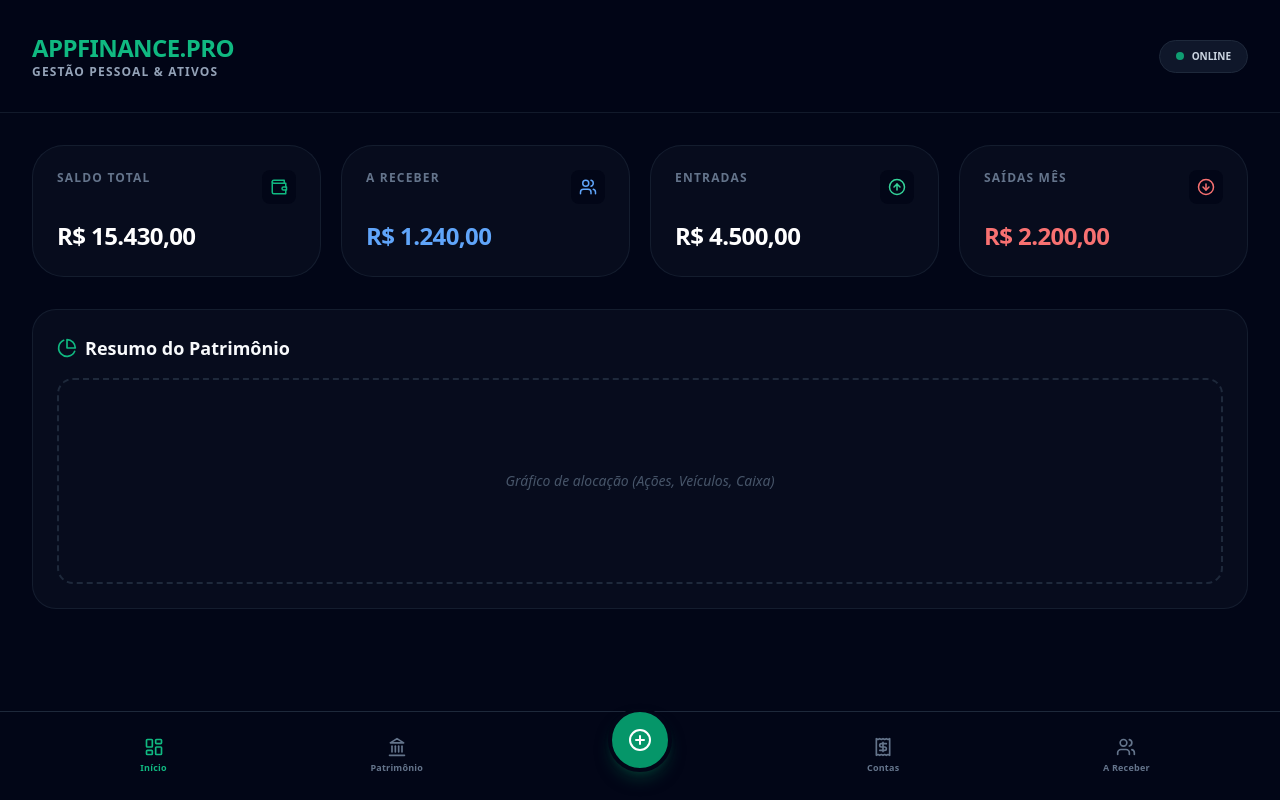
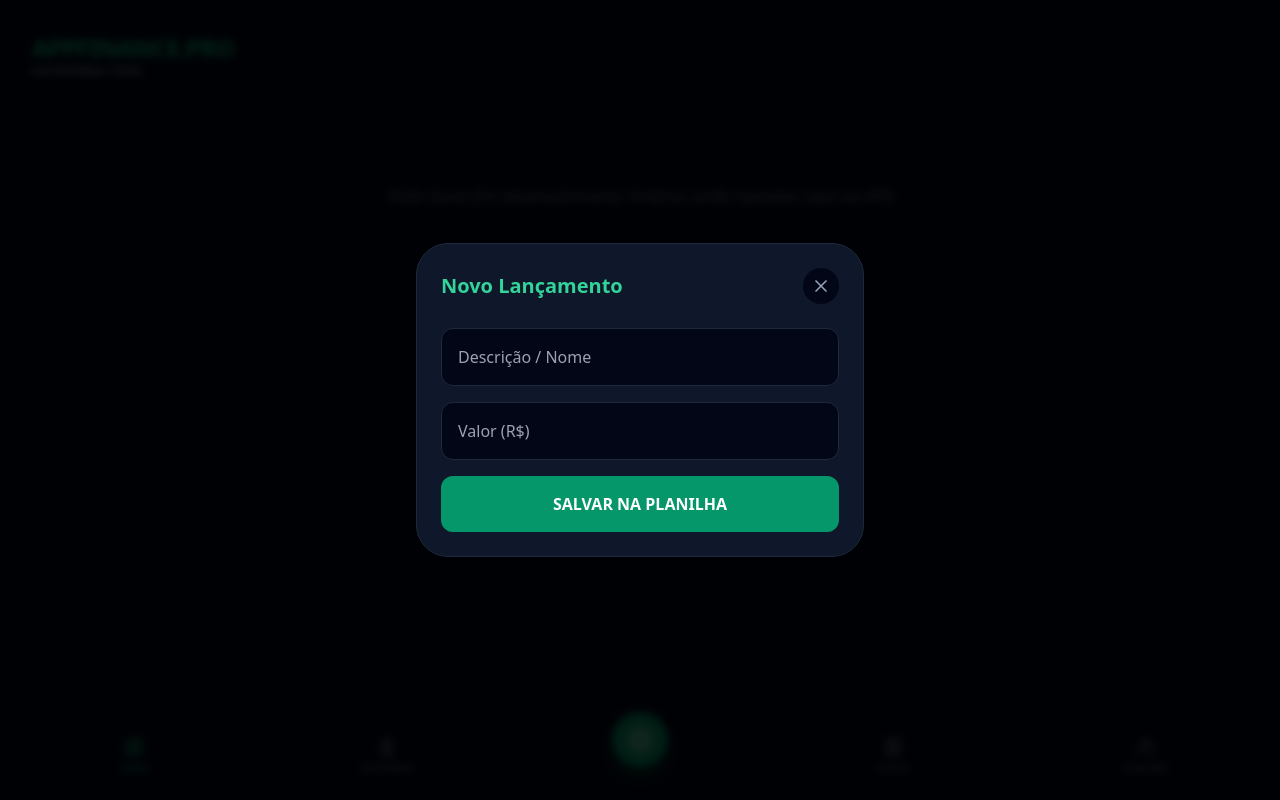
Before and after one commit to cravinhossp5/app_finance, a Next.js app: page / in a window 1280 px wide. Both pictures are taken after a click on the button 639 px from the left and 740 px from the top of the page. Built offline with nearby package versions, Linux system fonts and the light colour scheme.

Commit message:
Update page.js

```diff
--- a/src/app/page.js
+++ b/src/app/page.js
@@ -4,28 +4,34 @@ import { useState } from 'react';
 import {
   Wallet, TrendingUp, ArrowUpCircle, ArrowDownCircle,
   PieChart, LayoutDashboard, Receipt, Users, PlusCircle,
-  CreditCard, Landmark, Car
+  Landmark, Car, X, CheckCircle, Trash2
 } from 'lucide-react';
 
 export default function Dashboard() {
   const [activeTab, setActiveTab] = useState('dashboard');
+  const [isModalOpen, setIsModalOpen] = useState(false);
+
+  // Estados dos formulários dinâmicos
+  const [formData, setFormData] = useState({
+    nome: '', valor: '', data: '', prazo: '', juros: '', status: 'Pendente', obs: ''
+  });
+
+  const handleLancar = () => {
+    // Aqui entrará o fetch para a API enviando { action: 'adicionar', dados: [...] }
+    console.log("Enviando para a planilha:", activeTab, formData);
+    setIsModalOpen(false);
+    setFormData({ nome: '', valor: '', data: '', prazo: '', juros: '', status: 'Pendente', obs: '' });
+  };
 
   return (
-    <main className="min-h-screen bg-slate-950 text-slate-50 pb-24 font-sans">
-
-      {/* Header Fixo */}
+    <main className="min-h-screen bg-slate-950 text-slate-50 pb-24 font-sans relative">
       <header className="sticky top-0 z-10 bg-slate-950/80 backdrop-blur-md border-b border-slate-800/60 p-4 md:p-8 flex justify-between items-center">
         <div>
           <h1 className="text-xl md:text-2xl font-black tracking-tight text-emerald-500">APPFINANCE.PRO</h1>
-          <p className="text-slate-400 text-[10px] md:text-xs uppercase tracking-widest font-bold">Gestão Pessoal & Ativos</p>
-        </div>
-        <div className="bg-slate-900 border border-slate-800 px-3 py-1.5 md:px-4 md:py-2 rounded-full flex items-center gap-2">
-          <div className="w-2 h-2 bg-emerald-500 rounded-full animate-pulse"></div>
-          <span className="text-[9px] md:text-[10px] font-bold text-slate-300">ONLINE</span>
+          <p className="text-slate-400 text-[10px] uppercase tracking-widest font-bold">Autonomia Total</p>
         </div>
       </header>
 
-      {/* Área de Conteúdo Dinâmico */}
       <div className="p-4 md:p-8">
         {activeTab === 'dashboard' && <DashboardView />}
         {activeTab === 'patrimonio' && <PatrimonioView />}
@@ -33,13 +39,15 @@ export default function Dashboard() {
         {activeTab === 'receber' && <AReceberView />}
       </div>
 
-      {/* Menu de Navegação Inferior (Mobile First) */}
-      <nav className="fixed bottom-0 w-full bg-slate-950 border-t border-slate-800 flex justify-around items-center p-3 z-50 px-2 md:px-8 pb-safe">
+      {/* Botão Flutuante Central que abre o Modal de Lançamento */}
+      <nav className="fixed bottom-0 w-full bg-slate-950 border-t border-slate-800 flex justify-around items-center p-3 z-40 px-2 pb-safe">
         <NavButton active={activeTab === 'dashboard'} onClick={() => setActiveTab('dashboard')} icon={<LayoutDashboard size={20} />} label="Início" />
         <NavButton active={activeTab === 'patrimonio'} onClick={() => setActiveTab('patrimonio')} icon={<Landmark size={20} />} label="Patrimônio" />
 
-        {/* Botão Central de Novo Lançamento */}
-        <button className="bg-emerald-600 text-white p-4 rounded-full shadow-lg shadow-emerald-900/50 hover:scale-105 active:scale-95 transition-all -translate-y-4 border-4 border-slate-950">
+        <button
+          onClick={() => setIsModalOpen(true)}
+          className="bg-emerald-600 text-white p-4 rounded-full shadow-lg shadow-emerald-900/50 hover:bg-emerald-500 active:scale-95 transition-all -translate-y-4 border-4 border-slate-950 flex-shrink-0"
+        >
           <PlusCircle size={24} />
         </button>
 
@@ -47,118 +55,131 @@ export default function Dashboard() {
         <NavButton active={activeTab === 'receber'} onClick={() => setActiveTab('receber')} icon={<Users size={20} />} label="A Receber" />
       </nav>
 
+      {/* Modal Dinâmico de Lançamento */}
+      {isModalOpen && (
+        <div className="fixed inset-0 bg-black/80 backdrop-blur-sm z-50 flex items-end md:items-center justify-center p-4">
+          <div className="bg-slate-900 w-full max-w-md rounded-[2rem] border border-slate-800 p-6 animate-in slide-in-from-bottom-10">
+            <div className="flex justify-between items-center mb-6">
+              <h3 className="font-black text-xl text-emerald-400">
+                {activeTab === 'patrimonio' ? 'Adicionar Ativo' :
+                 activeTab === 'receber' ? 'Novo Devedor' :
+                 activeTab === 'contas' ? 'Nova Conta Fixa' : 'Novo Lançamento'}
+              </h3>
+              <button onClick={() => setIsModalOpen(false)} className="text-slate-400 hover:text-white p-2 bg-slate-950 rounded-full"><X size={20}/></button>
+            </div>
+
+            <div className="space-y-4">
+              <input type="text" placeholder="Descrição / Nome" className="w-full bg-slate-950 border border-slate-800 rounded-xl p-4 text-white focus:border-emerald-500 outline-none" value={formData.nome} onChange={(e) => setFormData({...formData, nome: e.target.value})} />
+
+              <div className="flex gap-4">
+                <input type="number" placeholder="Valor (R$)" className="w-full bg-slate-950 border border-slate-800 rounded-xl p-4 text-white focus:border-emerald-500 outline-none" value={formData.valor} onChange={(e) => setFormData({...formData, valor: e.target.value})} />
+
+                {/* Campos Específicos por Aba */}
+                {(activeTab === 'receber' || activeTab === 'contas') && (
+                  <input type="date" className="w-full bg-slate-950 border border-slate-800 rounded-xl p-4 text-slate-400 focus:border-emerald-500 outline-none" value={formData.prazo} onChange={(e) => setFormData({...formData, prazo: e.target.value})} />
+                )}
+              </div>
+
+              {activeTab === 'receber' && (
+                <input type="text" placeholder="Juros (%) ou Multa Combinada" className="w-full bg-slate-950 border border-slate-800 rounded-xl p-4 text-white focus:border-emerald-500 outline-none" value={formData.juros} onChange={(e) => setFormData({...formData, juros: e.target.value})} />
+              )}
+
+              {activeTab === 'contas' && (
+                <select className="w-full bg-slate-950 border border-slate-800 rounded-xl p-4 text-white focus:border-emerald-500 outline-none" value={formData.status} onChange={(e) => setFormData({...formData, status: e.target.value})}>
+                  <option value="Pendente">Pendente</option>
+                  <option value="Pago">Pago</option>
+                </select>
+              )}
+
+              <button onClick={handleLancar} className="w-full bg-emerald-600 text-white font-black py-4 rounded-xl hover:bg-emerald-500 transition-colors mt-4">
+                SALVAR NA PLANILHA
+              </button>
+            </div>
+          </div>
+        </div>
+      )}
     </main>
   );
 }
 
-/* =========================================
-   VISÕES (TABS)
-========================================= */
-
-function DashboardView() {
+// Sub-componente: Visão da Aba Contas (Com Toggle de Pago/Pendente)
+function ContasFixasView() {
   return (
     <div className="animate-in fade-in slide-in-from-bottom-4 duration-500">
-      <section className="grid grid-cols-2 md:grid-cols-4 gap-3 md:gap-5 mb-8">
-        <StatCard title="Saldo Total" value="R$ 15.430,00" icon={<Wallet size={18} className="text-emerald-500" />} />
-        <StatCard title="A Receber" value="R$ 1.240,00" icon={<Users size={18} className="text-blue-400" />} color="text-blue-400" />
-        <StatCard title="Entradas" value="R$ 4.500,00" icon={<ArrowUpCircle size={18} className="text-emerald-400" />} />
-        <StatCard title="Saídas Mês" value="R$ 2.200,00" icon={<ArrowDownCircle size={18} className="text-red-400" />} color="text-red-400" />
-      </section>
-
-      <div className="bg-slate-900/40 border border-slate-800/60 rounded-3xl p-6 min-h-[300px] flex flex-col">
-        <h2 className="text-md md:text-lg font-bold flex items-center gap-2 mb-4">
-          <PieChart className="w-5 h-5 text-emerald-500" /> Resumo do Patrimônio
-        </h2>
-        <div className="flex-1 flex items-center justify-center border-2 border-dashed border-slate-800 rounded-2xl">
-          <span className="text-slate-600 text-sm italic text-center px-4">Gráfico de alocação (Ações, Veículos, Caixa)</span>
-        </div>
+      <h2 className="text-xl font-bold mb-6 flex items-center gap-2"><Receipt className="text-red-400"/> Contas do Mês</h2>
+      <div className="space-y-4">
+        <EditableItemCard icon={<Receipt className="text-red-400" />} title="Faculdade Estácio" subtitle="Venc: 10/05" value="R$ 450,00" initialStatus="Pendente" />
+        <EditableItemCard icon={<Car className="text-slate-400" />} title="IPVA Gol G6" subtitle="Venc: 15/05" value="R$ 300,00" initialStatus="Pago" />
       </div>
     </div>
   );
 }
 
+// Sub-componente: Visão da Aba Devedores
+function AReceberView() {
+  return (
+    <div className="animate-in fade-in slide-in-from-bottom-4 duration-500">
+      <h2 className="text-xl font-bold mb-6 flex items-center gap-2"><Users className="text-blue-400"/> Gestão de Cobranças</h2>
+      <div className="space-y-4">
+        <EditableItemCard icon={<Users className="text-blue-400"/>} title="Peças Gol G6 (João)" subtitle="Prazo: 15/05 | Juros: 5%" value="R$ 350,00" initialStatus="Pendente" isReceber={true} />
+      </div>
+    </div>
+  );
+}
+
+// Sub-componente: Visão de Patrimônio (Com botão de excluir)
 function PatrimonioView() {
   return (
     <div className="animate-in fade-in slide-in-from-bottom-4 duration-500">
       <h2 className="text-xl font-bold mb-6 flex items-center gap-2"><Landmark className="text-emerald-500"/> Meus Ativos</h2>
       <div className="space-y-4">
-        <ItemCard icon={<TrendingUp />} title="Ações B3 (Vale, Bradesco, Itaúsa)" subtitle="Renda Variável" value="R$ 8.500,00" />
-        <ItemCard icon={<Landmark />} title="FIIs (Banco Inter)" subtitle="Fundos Imobiliários" value="R$ 3.200,00" />
-        <ItemCard icon={<Car />} title="Veículos" subtitle="Honda Civic / VW Gol" value="R$ 85.000,00" />
-        <ItemCard icon={<Wallet />} title="Reserva de Emergência" subtitle="CDB / Poupança" value="R$ 5.000,00" />
+        <RemovableItemCard title="VALE3 - Banco Inter" value="R$ 8.500,00" subtitle="Atualizado hoje" />
       </div>
     </div>
   );
 }
 
-function ContasFixasView() {
+// Componentes Reutilizáveis de UI
+function EditableItemCard({ icon, title, subtitle, value, initialStatus, isReceber }) {
+  const [status, setStatus] = useState(initialStatus);
+  const color = status === 'Pago' ? 'text-emerald-500' : isReceber ? 'text-blue-400' : 'text-red-400';
+
   return (
-    <div className="animate-in fade-in slide-in-from-bottom-4 duration-500">
-      <h2 className="text-xl font-bold mb-6 flex items-center gap-2"><Receipt className="text-red-400"/> Contas Fixas</h2>
-      <div className="space-y-4">
-        <ItemCard icon={<Receipt className="text-red-400" />} title="Faculdade Estácio" subtitle="Venc. dia 10" value="R$ 450,00" alert />
-        <ItemCard icon={<CreditCard className="text-red-400" />} title="Cartão de Crédito" subtitle="Fatura atual" value="R$ 1.200,00" alert />
-        <ItemCard icon={<Car className="text-red-400" />} title="Manutenção / IPVA" subtitle="Provisão mensal" value="R$ 300,00" alert />
+    <div className={`p-4 bg-slate-900/40 border ${status === 'Pago' ? 'border-emerald-900/50 opacity-60' : 'border-slate-800'} rounded-2xl flex justify-between items-center transition-all`}>
+      <div className="flex gap-4 items-center">
+        <button
+          onClick={() => setStatus(status === 'Pago' ? 'Pendente' : 'Pago')}
+          className={`p-3 rounded-xl border ${status === 'Pago' ? 'bg-emerald-900/20 border-emerald-500 text-emerald-500' : 'bg-slate-950 border-slate-700 text-slate-500'} transition-all`}
+        >
+          <CheckCircle size={20} />
+        </button>
+        <div>
+          <h3 className={`font-bold text-sm ${status === 'Pago' ? 'line-through text-slate-500' : 'text-white'}`}>{title}</h3>
+          <p className="text-xs text-slate-500">{subtitle}</p>
+        </div>
+      </div>
+      <div className="flex flex-col items-end">
+        <span className={`font-black ${color}`}>{value}</span>
+        <span className="text-[10px] font-bold text-slate-600 uppercase mt-1">{status}</span>
       </div>
     </div>
   );
 }
 
-function AReceberView() {
+function RemovableItemCard({ title, subtitle, value }) {
   return (
-    <div className="animate-in fade-in slide-in-from-bottom-4 duration-500">
-      <h2 className="text-xl font-bold mb-6 flex items-center gap-2"><Users className="text-blue-400"/> Quem me Deve</h2>
-      <div className="space-y-4">
-        <ItemCard icon={<Users className="text-blue-400"/>} title="Empréstimo João" subtitle="Restam 2 parcelas" value="R$ 500,00" />
-        <ItemCard icon={<Users className="text-blue-400"/>} title="Venda Peças Gol G6" subtitle="Pagamento prometido dia 15" value="R$ 350,00" />
+    <div className="p-4 bg-slate-900/40 border border-slate-800 rounded-2xl flex justify-between items-center group">
+      <div>
+        <h3 className="font-bold text-sm text-white">{title}</h3>
+        <p className="text-xs text-slate-500">{subtitle}</p>
+      </div>
+      <div className="flex items-center gap-4">
+        <span className="font-black text-white">{value}</span>
+        <button className="text-slate-600 hover:text-red-500 p-2 bg-slate-950 rounded-lg transition-colors"><Trash2 size={16} /></button>
       </div>
     </div>
   );
 }
 
-/* =========================================
-   COMPONENTES AUXILIARES
-========================================= */
-
-function NavButton({ icon, label, active, onClick }) {
-  return (
-    <button
-      onClick={onClick}
-      className={`flex flex-col items-center gap-1 p-2 w-16 transition-colors ${active ? 'text-emerald-500' : 'text-slate-500 hover:text-slate-300'}`}
-    >
-      {icon}
-      <span className="text-[9px] font-bold tracking-wide">{label}</span>
-    </button>
-  );
-}
-
-function StatCard({ title, value, icon, color = "text-white" }) {
-  return (
-    <div className="bg-slate-900/40 border border-slate-800/60 p-4 md:p-6 rounded-2xl md:rounded-[2rem] hover:border-slate-700 transition-all">
-      <div className="flex justify-between items-start mb-2 md:mb-4">
-        <span className="text-slate-500 text-[9px] md:text-xs font-black uppercase tracking-widest break-words w-2/3">{title}</span>
-        <div className="bg-slate-950 p-1.5 md:p-2 rounded-lg">{icon}</div>
-      </div>
-      <span className={`text-base md:text-2xl font-black ${color} tracking-tight block truncate`}>{value}</span>
-    </div>
-  );
-}
-
-function ItemCard({ icon, title, subtitle, value, alert }) {
-  return (
-    <div className="flex items-center justify-between p-4 bg-slate-900/40 border border-slate-800/60 rounded-2xl hover:bg-slate-800/40 transition-colors">
-      <div className="flex items-center gap-4">
-        <div className="bg-slate-950 p-3 rounded-xl border border-slate-800">
-          {icon}
-        </div>
-        <div>
-          <h3 className="font-bold text-sm md:text-base">{title}</h3>
-          <p className="text-xs text-slate-500">{subtitle}</p>
-        </div>
-      </div>
-      <span className={`font-black ${alert ? 'text-red-400' : 'text-slate-200'}`}>
-        {value}
-      </span>
-    </div>
-  );
-}
+function NavButton({ icon, label, active, onClick }) { return ( <button onClick={onClick} className={`flex flex-col items-center gap-1 p-2 w-16 transition-colors ${active ? 'text-emerald-500' : 'text-slate-500 hover:text-slate-300'}`}> {icon} <span className="text-[9px] font-bold tracking-wide">{label}</span> </button> ); }
+function DashboardView() { return ( <div className="text-center text-slate-500 mt-10 italic">Visão Geral (Em desenvolvimento: Gráficos serão injetados aqui via API)</div> ); }
```
